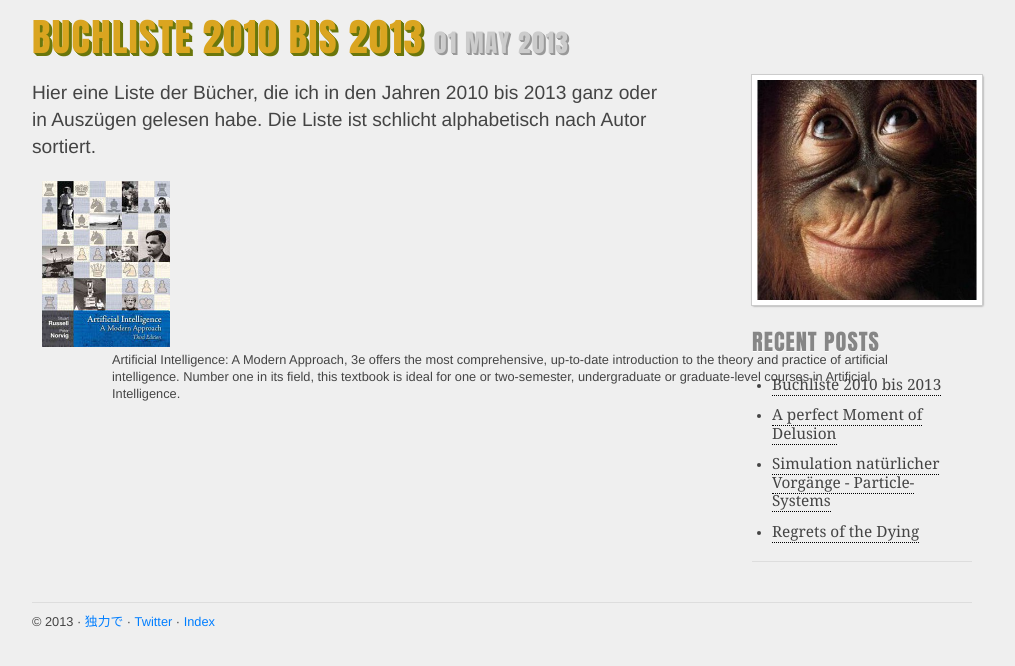
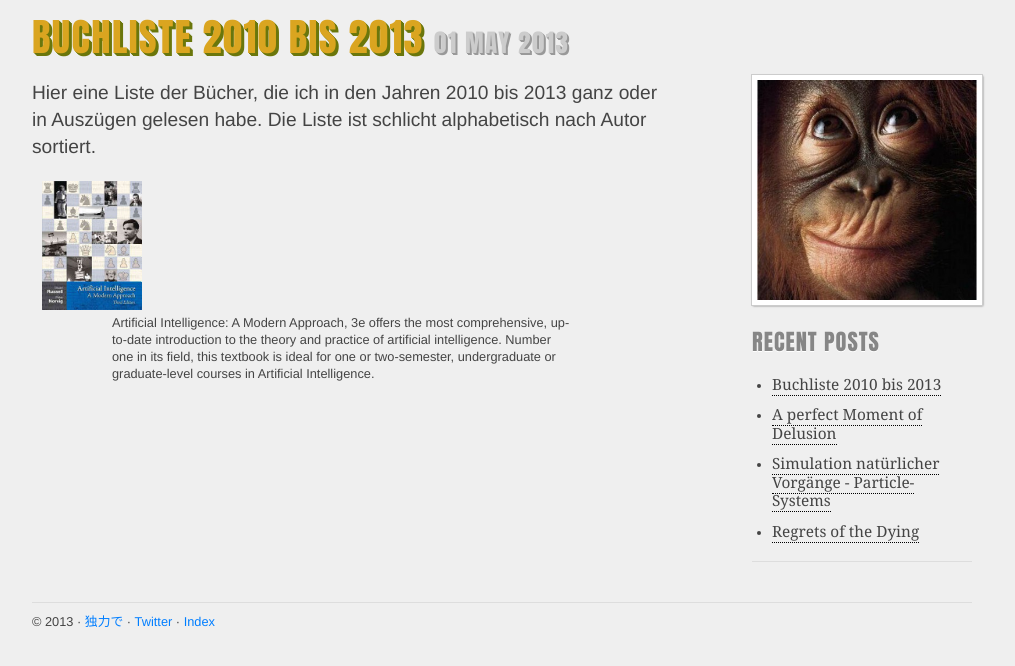
Before and after one commit to dokuryoku/dokuryoku.github.com, a Jekyll site: the page built from _posts/2013-05-01-Buchliste-I.html, in a window 1280 px wide. Shown: the top 666 px of the page, without its empty margins (128-1143 px from the left). Built offline with Jekyll 4.4.1, drawn with Linux system fonts in a browser that asks for light colours.

Commit message:
update posts

```diff
--- a/_posts/2013-05-01-Buchliste-I.html
+++ b/_posts/2013-05-01-Buchliste-I.html
@@ -8,7 +8,7 @@
 gelesen habe. Die Liste ist schlicht alphabetisch nach Autor sortiert.</p>
 
 <p>
-<div class="three columns"><img src="/images/book-9780136042594.jpg"</div>
+<div class="two columns"><img src="/images/book-9780136042594.jpg"</div>
 
-<div class="fourteen columns offset-by-one">Artificial Intelligence: A Modern Approach, 3e offers the most comprehensive, up-to-date introduction to the theory and practice of artificial intelligence. Number one in its field, this textbook is ideal for one or two-semester, undergraduate or graduate-level courses in Artificial Intelligence.</div>
+<div class="eight columns offset-by-one">Artificial Intelligence: A Modern Approach, 3e offers the most comprehensive, up-to-date introduction to the theory and practice of artificial intelligence. Number one in its field, this textbook is ideal for one or two-semester, undergraduate or graduate-level courses in Artificial Intelligence.</div>
 </p>
```
